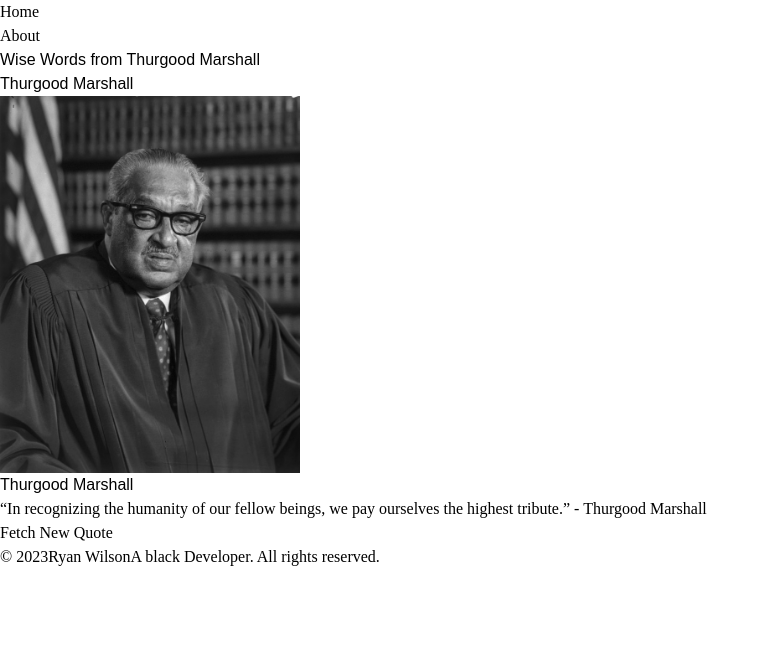
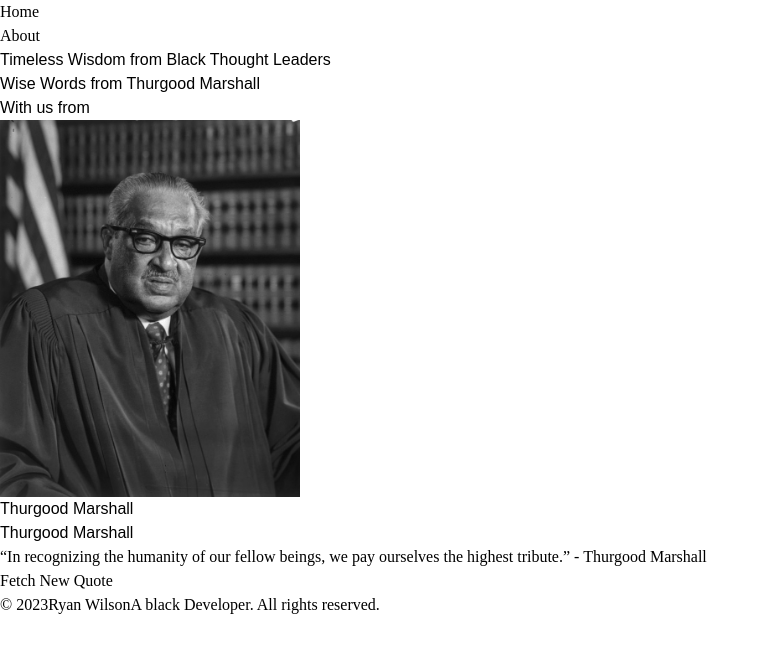
Before and after one commit to RW2023/next-quotes, a Next.js app: page / in a window 1280 px wide. Shown: the top 652 px of the page, without its empty margins (0-770 px from the left). Built offline with nearby package versions, Linux system fonts and the light colour scheme.

Commit message:
edit page add more dynamic elements

```diff
--- a/src/app/page.tsx
+++ b/src/app/page.tsx
@@ -23,11 +23,15 @@ export default function Home() {
   return (
     <div className="min-h-screen bg-background ">
       <div className="container mx-auto p-6 grid grid-cols-1 md:grid-cols-2 gap-6 bg-secondary shadow-lg rounded-lg pt-6 ">
-        <h1 className="col-span-full text-center text-2xl font-bold mb-6 mt-5 text-tertiary">
-          Wise Words from <span className='font-bold'> {quote.author} </span>
+        <h1 className="col-span-full text-center font-bold text-4xl text-headline bg background">
+          Timeless Wisdom from Black Thought Leaders
         </h1>
+        <h2 className="col-span-full text-center text-2xl font-bold mb-6 mt-3 text-tertiary">
+          Wise Words from <span className="font-bold"> {quote.author} </span>
+        </h2>
         <div className="flex flex-col items-center p-3 bg-tertiary rounded-lg shadow-lg drop-shadow-lg">
-          <h2 className="text-headline text-lg">{quote.author}</h2>
+          <h2>With us from  <span className='text-headline from-secondary-content'>{quote.lifespan}</span></h2>
+          <a title='wikiLink' href={quote.wikiLink} target="_blank" rel="noopener noreferrer">
             <Image
               src={quote.img || '/fist.png'}
               alt={quote.author}
@@ -35,6 +39,10 @@ export default function Home() {
               width={300}
               className="border-2 border-headline p-1 bg-tertiary rounded-lg shadow-lg mb-3"
             />
+          </a>
+          <div className="caption-bottom">
+            <h2 className="text-headline text-lg">{quote.author}</h2>
+          </div>
           <h2 className="text-tertiary text-lg">{quote.author}</h2>
         </div>
         <div className="flex flex-col items-center p-3 bg-tertiary rounded-lg shadow-lg">
```
Lines whose indentation alone changed are shown as unchanged.
